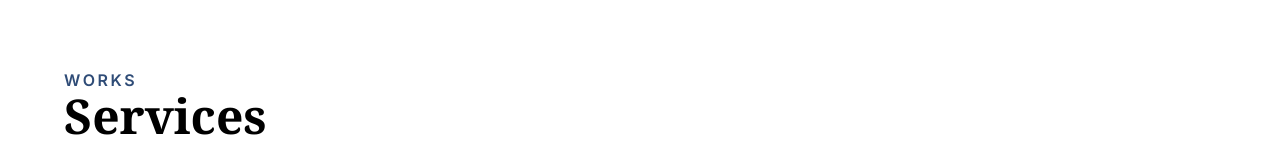
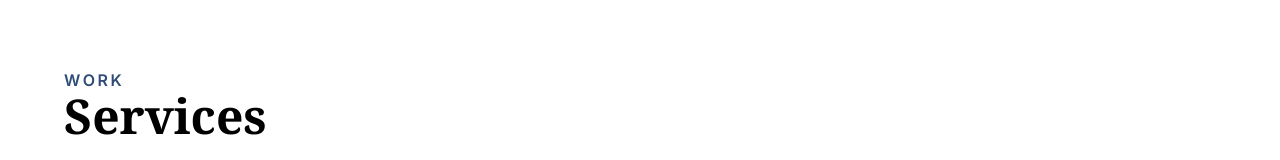
Before and after one commit to Sainath213/aom-services, a Next.js app: page / in a window 1280 px wide. Shown: the part 724-884 px from the top of the page. Built offline with nearby package versions, Linux system fonts and the light colour scheme; a web font is replaced by a local one.

Commit message:
fix typo @ServicesSection

```diff
--- a/app/(shared)/Services.tsx
+++ b/app/(shared)/Services.tsx
@@ -16,7 +16,7 @@ export default function Services() {
       <div className='relative bottom-20 h-0 w-0' id='services' />
       <div className='mb-6 text-black md:mb-12'>
         <span className='font-semibold tracking-[2.6px] text-[#2F4C77]'>
-          WORKS
+          WORK
         </span>
         <h2 className='font-serif text-4xl font-bold md:text-5xl'>Services</h2>
       </div>
```
